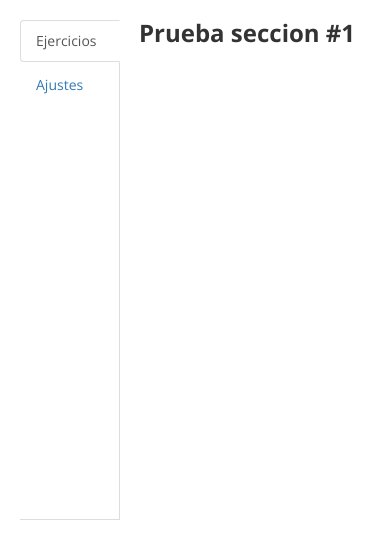
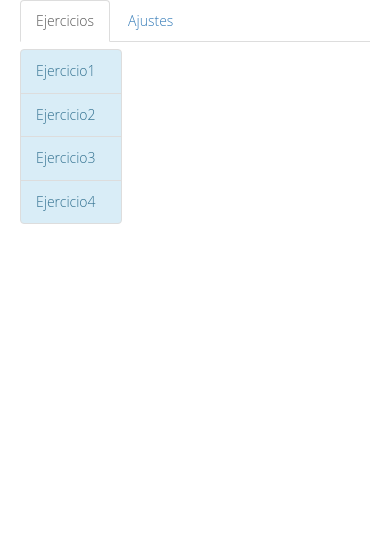
Before and after one commit to erialper/proyecto, a PHP site: page /sandbox_prof.html in a window 390 px wide. Shown: the part 122-681 px from the top of the page. Run offline with PHP 8.4, Linux system fonts and the light colour scheme; some libraries are stand-ins or nearby versions.

Commit message:
fsama21: Lista de proyectos profesor

```diff
--- a/css/profesor.css
+++ b/css/profesor.css
@@ -1,63 +1,229 @@
-/*
+
+/***************************************
+************* SandBox Prof *************
+****************************************/
+
 .navbar-brand {
   padding: 0px;
 }
 
 .navbar-brand>img {
-  height: 100%;
-  padding: 15px;
-  width: auto;
-}
-*/
-
-/***************************************
-************* SandBox Prof *************
-****************************************/
-
-/******* Tabs posicion vertical-izq. ****/
-
-.tabs-left > .nav-tabs{
- 	height: 500px;
+  height: 49px;
+  /*padding: 15px;*/
+  max-width: 49px;
+  margin-right: 2%;
+  float: left;
 }
 
-.tabs-left > .nav-tabs > li {
- 	float: none;
+#barra a.login{
+	border-left: 1px solid gray;
 }
 
-.tabs-left > .nav-tabs > li > a {
- 	min-width: 100px;
- 	margin-right: 0;
- 	margin-bottom: 3px;
+/*plantila*/
+/* 1. General */
+body {
+	font-family:'Open Sans', Arial, sans-serif;
+	font-size:14px;
+	font-weight:300;
+	line-height:1.6em;
+	color:#656565;
 }
 
-.tabs-left > .nav-tabs {
-	float: left;
-	margin-right: 19px;
-	border-right: 1px solid #ddd;
+a:active {
+	outline:0;
 }
 
-.tabs-left > .nav-tabs > li > a {
-	margin-right: -1px;
-	-webkit-border-radius: 4px 0 0 4px;
-    -moz-border-radius: 4px 0 0 4px;
-    border-radius: 4px 0 0 4px;
+.clear {
+	clear:both;
 }
 
-.tabs-left > .nav-tabs > li > a:hover,
-.tabs-left > .nav-tabs > li > a:focus {
-	border-color: #eeeeee #dddddd #eeeeee #eeeeee;
+h1,h2, h3, h4, h5, h6 {
+	font-family:'Open Sans', Arial, sans-serif;
+	font-weight:700;
+	line-height:1.1em;
+	color:#333;
+	margin-bottom: 20px;
+}
+/* 2. layout */
+
+.container {
+	padding:0 20px 0 20px;
+	position:relative;
 }
 
-.tabs-left > .nav-tabs .active > a,
-.tabs-left > .nav-tabs .active > a:hover,
-.tabs-left > .nav-tabs .active > a:focus {
-	border-color: #ddd transparent #ddd #ddd;
-	*border-right-color: #ffffff;
+/* 3. Header */
+
+header .navbar {
+    margin-bottom: 0;
+}
+
+.navbar-default {
+    border: none;
+}
+
+.navbar-brand {
+    color: #222;
+	text-transform: uppercase;
+    font-size: 24px;
+    font-weight: 700;
+    line-height: 1em;
+	letter-spacing: -1px;
+    margin-top: 30px;
+    padding: 0 0 0 15px;
+}
+
+
+header .navbar-collapse  ul.navbar-nav {
+    float: right;
+    margin-right: 0;
+}
+
+header .navbar-default{
+    background-color: #fff;
+}
+
+header .nav li a:hover,
+header .nav li a:focus,
+header .nav li.active a,
+header .nav li.active a:hover,
+header .nav li a.dropdown-toggle:hover,
+header .nav li a.dropdown-toggle:focus,
+header .nav li.active ul.dropdown-menu li a:hover,
+header .nav li.active ul.dropdown-menu li.active a{
+    -webkit-transition: all .3s ease;
+    -moz-transition: all .3s ease;
+    -ms-transition: all .3s ease;
+    -o-transition: all .3s ease;
+    transition: all .3s ease;
+}
+
+
+header .navbar-default .navbar-nav > .open > a,
+header .navbar-default .navbar-nav > .open > a:hover,
+header .navbar-default .navbar-nav > .open > a:focus {
+    -webkit-transition: all .3s ease;
+    -moz-transition: all .3s ease;
+    -ms-transition: all .3s ease;
+    -o-transition: all .3s ease;
+    transition: all .3s ease;
+}
+
+
+header .navbar {
+    min-height: 100px;
+}
+
+header .navbar-nav > li  {
+    padding-bottom: 30px;
+    padding-top: 30px;
+}
+
+header  .navbar-nav > li > a {
+    padding-bottom: 6px;
+    padding-top: 5px;
+    margin-left: 2px;
+    line-height: 30px;
+	font-weight: 700;
+    -webkit-transition: all .3s ease;
+    -moz-transition: all .3s ease;
+    -ms-transition: all .3s ease;
+    -o-transition: all .3s ease;
+    transition: all .3s ease;
+}
+
+header .nav .caret {
+    border-bottom-color: #f5f5f5;
+    border-top-color: #f5f5f5;
+}
+.navbar-default .navbar-nav > .active > a,
+.navbar-default .navbar-nav > .active > a:hover,
+.navbar-default .navbar-nav > .active > a:focus {
+  background-color: #fff;
+}
+.navbar-default .navbar-nav > .open > a,
+.navbar-default .navbar-nav > .open > a:hover,
+.navbar-default .navbar-nav > .open > a:focus {
+  background-color:  #fff;
+}
+
+.dropdown-menu  {
+    box-shadow: none;
+    border-radius: 0;
+	border: none;
+
+}
+
+/* --- menu --- */
+
+header .navigation {
+	float:right;
+}
+
+header ul.nav li {
+	border:none;
+	margin:0;
+}
+
+header ul.nav li a {
+	font-size:12px;
+	border:none;
+	font-weight:700;
+	text-transform:uppercase;
+}
+
+header ul.nav li ul li a {
+	font-size:12px;
+	border:none;
+	font-weight:300;
+	text-transform:uppercase;
+}
+
+.navbar .nav > li > a {
+  color: #111;
+  text-shadow: none;
+}
+
+.navbar .nav a:hover {
+	background:none;
+}
+
+.navbar .nav > .active > a,.navbar .nav > .active > a:hover {
+	background:none;
+	font-weight:700;
+}
+
+.navbar .nav > .active > a:active,.navbar .nav > .active > a:focus {
+	background:none;
+	outline:0;
+	font-weight:700;
+}
+
+header ul.nav li ul {
+	margin-top:1px;
+}
+header ul.nav li ul li ul {
+	margin:1px 0 0 1px;
 }
 
 /***************************************/
 
+.list-group {
+	margin-top: 2%;
+}
 
+#seccion1 p {
+  padding: 10px;
+  margin-bottom: 5px;
+  border-radius: 5px;
+}
+
+#seccion1 p:nth-child(even) {
+    background: lavender;
+}
+
+#seccion1 p:nth-child(odd) {
+    background: gainsboro;
+}
 
 /***************************************
 ****************************************/
--- /dev/null
+++ b/js/profesor.js
@@ -0,0 +1,35 @@
+
+
+function agregarProyecto(){
+
+	if ( $("#descrip").val() === "" || $("#titulo").val() === "" || $("#autor").val() === "" || $("#etiq").val() === "" ) {
+		console.log("campos vacios");
+		return;
+	}
+
+	$('#lista_Gener ul').append(
+	    $('<li>').attr('class','list-group-item list-group-item-info').append(
+	        $("#titulo").val()
+	    )
+	)
+
+	$('#lista_Prof ul').append(
+	    $('<li>').attr('class','list-group-item list-group-item-info').append(
+	        $("<a>").attr('href','#').append(
+	        	$('<span>').attr('class', 'label label-warning').append("Edit")
+	        ),$("<a>").attr('href','#').append(
+	        	$('<span>').attr('class', 'label label-danger').append("Delete")
+	        ), $("#titulo").val()
+	    )
+	)
+
+	console.log("Se agrego elemento");
+}
+
+
+$("#info_ejerc button").click(
+	function(){
+		agregarProyecto();
+		// $("input").val("");
+	}
+);
--- a/sandbox_prof.html
+++ b/sandbox_prof.html
@@ -5,11 +5,11 @@
 
 	<head>
 		<meta charset="utf-8">
-		<meta name="viewport" content="width=device-width, user-scalable=no, initial-scale=1, maximun-scale=1.0, minimun-scale=1.0">
+		<meta name="viewport" content="width=device-width, user-scalable=no, initial-scale=1">
 		<title> Fundamentos de Programación </title>
 		<link rel="stylesheet" type="text/css" href="https://maxcdn.bootstrapcdn.com/bootstrap/3.3.7/css/bootstrap.min.css">
 		<link rel="stylesheet" href="css/profesor.css">
-		<link rel="stylesheet" href="css/style.css">
+		<!-- <link rel="stylesheet" href="css/style.css"> -->
 	</head>
 
 	<body>
@@ -17,7 +17,7 @@
 		<div class="container">
 			<br>
 			<header>
-				<nav class="navbar navbar-default">
+				<nav id="barra" class="navbar navbar-default">
 					<div class="container-fluid">
 						<div class="navbar-header">
 							<button type="button" class="navbar-toggle collapsed" data-toggle="collapse" data-target="#navbar-1">
@@ -55,27 +55,58 @@
 			</header>
 
 			<section>
-				<!-- tabs left -->
-			    <div class="tabbable tabs-left">
 				<ul class="nav nav-tabs">
-				          <li class="active"><a href="#seccion1" data-toggle="tab">Ejercicios</a></li>
-				          <li><a href="#seccion2" data-toggle="tab">Ajustes</a></li>
+				    <li class="active"><a data-toggle="tab" href="#seccion1">Ejercicios</a></li>
+				    <li><a data-toggle="tab" href="#seccion2">Ajustes</a></li>
 				</ul>
+
 				<div class="tab-content">
 
-			        	<!-- carga listado de todos los ejercicios -->
-				        <div class="tab-pane fade in active" id="seccion1">
-				        	<h3>Prueba seccion #1</h3>
+				    <div id="seccion1" class="tab-pane fade in active">
+				    	<div id="lista_Gener">
+					    	<ul class=" list-group col-xs-4 col-md-6 col-lg-8">
+					    		<li class="list-group-item list-group-item-info ">
+							    	Ejercicio1
+							    </li>
+							    <li class="list-group-item list-group-item-info">
+							    	Ejercicio2
+							    </li>
+							    <li class="list-group-item list-group-item-info">
+							    	Ejercicio3
+							    </li>
+							    <li class="list-group-item list-group-item-info">
+							    	Ejercicio4
+							    </li>
+					    	</ul>
 					    </div>
-				        <!-- fin listado -->
+				    </div>
 
-				        <!-- carga listado de ejercicios del profesor -->
-				        <div class="tab-pane fade" id="seccion2">
-							<form>
-								<h3> Datos del nuevo ejercicio. </h3>
+				    <div id="seccion2" class="tab-pane fade">
+
+						<div id="lista_Prof">
+					        <ul class="list-group col-xs-4 col-md-6 col-lg-8">
+							    <li class="list-group-item list-group-item-info ">
+							    	<a href="#"> <span class="label label-warning">Edit</span> </a>
+									<a href="#"> <span class="label label-danger">Delete</span> </a>
+							    	Ejercicio2
+							    </li>
+							    <li class="list-group-item list-group-item-info">
+							    	<a href="#"> <span class="label label-warning">Edit</span> </a>
+									<a href="#"> <span class="label label-danger">Delete</span> </a>
+									Ejercicio4
+							    </li>
+						  	</ul>
+						</div>
+
+						<div id="new_ejerc">
+
+					    	<button data-toggle="collapse" data-target="#info_ejerc">Nuevo</button>
+
+							<div id="info_ejerc" class="collapse">
+								<!-- <form> -->
 							    <div class="input-group">
 								    <span class="input-group-addon"><i class="glyphicon glyphicon-edit"></i></span>
-								    <input id="titulo" type="text" class="form-control input-lg" name="titulo" placeholder="Titulo Ejercicio">
+								    <input id="titulo" type="text" class="form-control input-lg" name="titulo" placeholder="Titulo">
 							    </div>
 							    <br>
 							    <div class="input-group">
@@ -102,18 +133,26 @@
 									    <option>Avanzado.</option>
 									</select>
 							    </div>
-							</form>
-				        </div>
-				        <!-- fin listado profesor -->
+							    <div class="form-group">
+							    	<div class="col-sm-offset-2 col-sm-10">
+							    		<button class="btn">Agregar</button>
 							    	</div>
 							    </div>
-			    <!-- /tabs -->
+								<!-- </form> -->
+							</div>
+						</div>
+
+				    </div>
+
+				</div>
+
 			</section>
 
 		</div>
 
 		<script src="https://ajax.googleapis.com/ajax/libs/jquery/3.1.1/jquery.min.js"></script>
   		<script src="https://maxcdn.bootstrapcdn.com/bootstrap/3.3.7/js/bootstrap.min.js"></script>
+  		<script src="js/profesor.js"></script>
 
 	</body>
 
```
Lines whose indentation alone changed are shown as unchanged.
